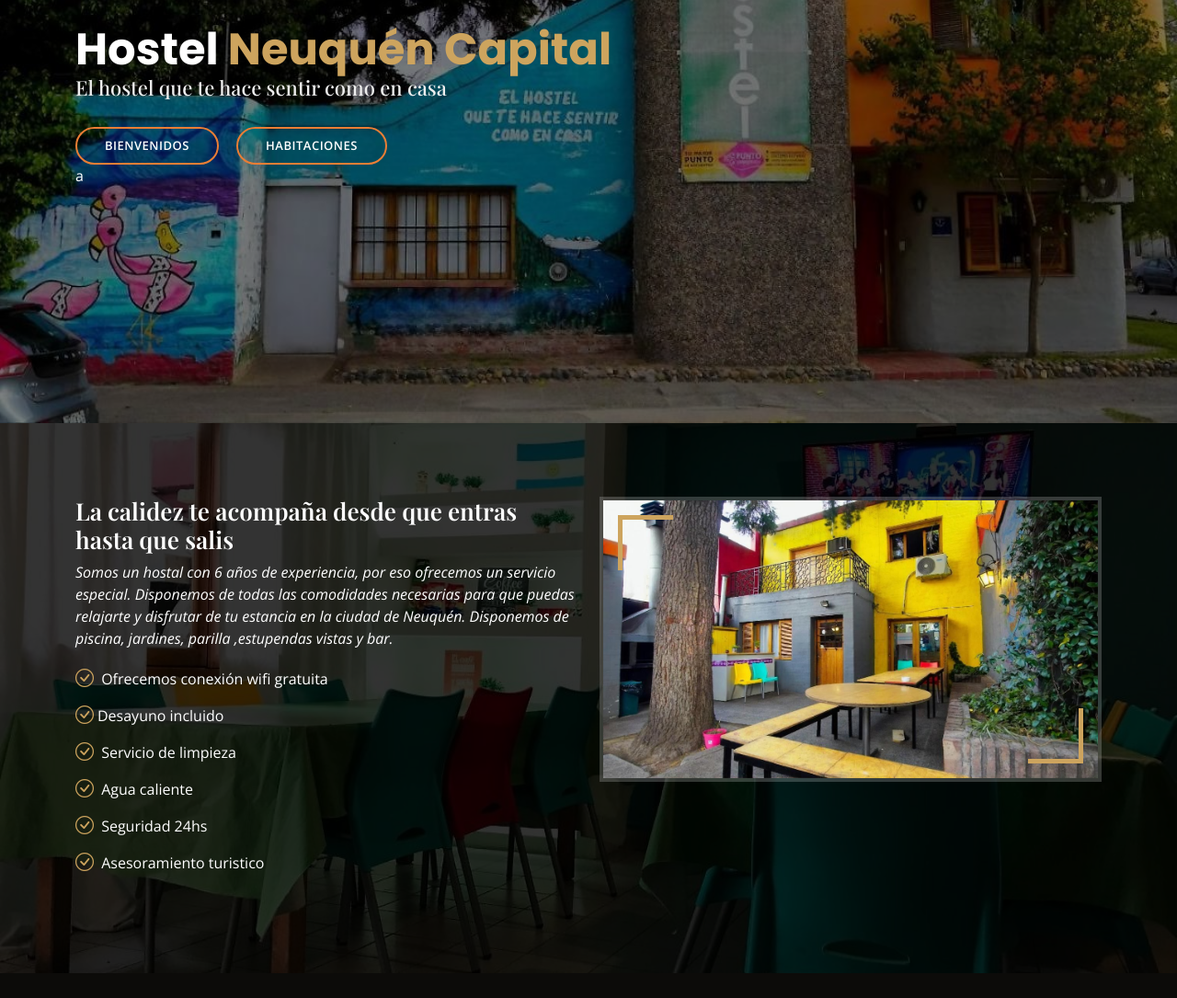
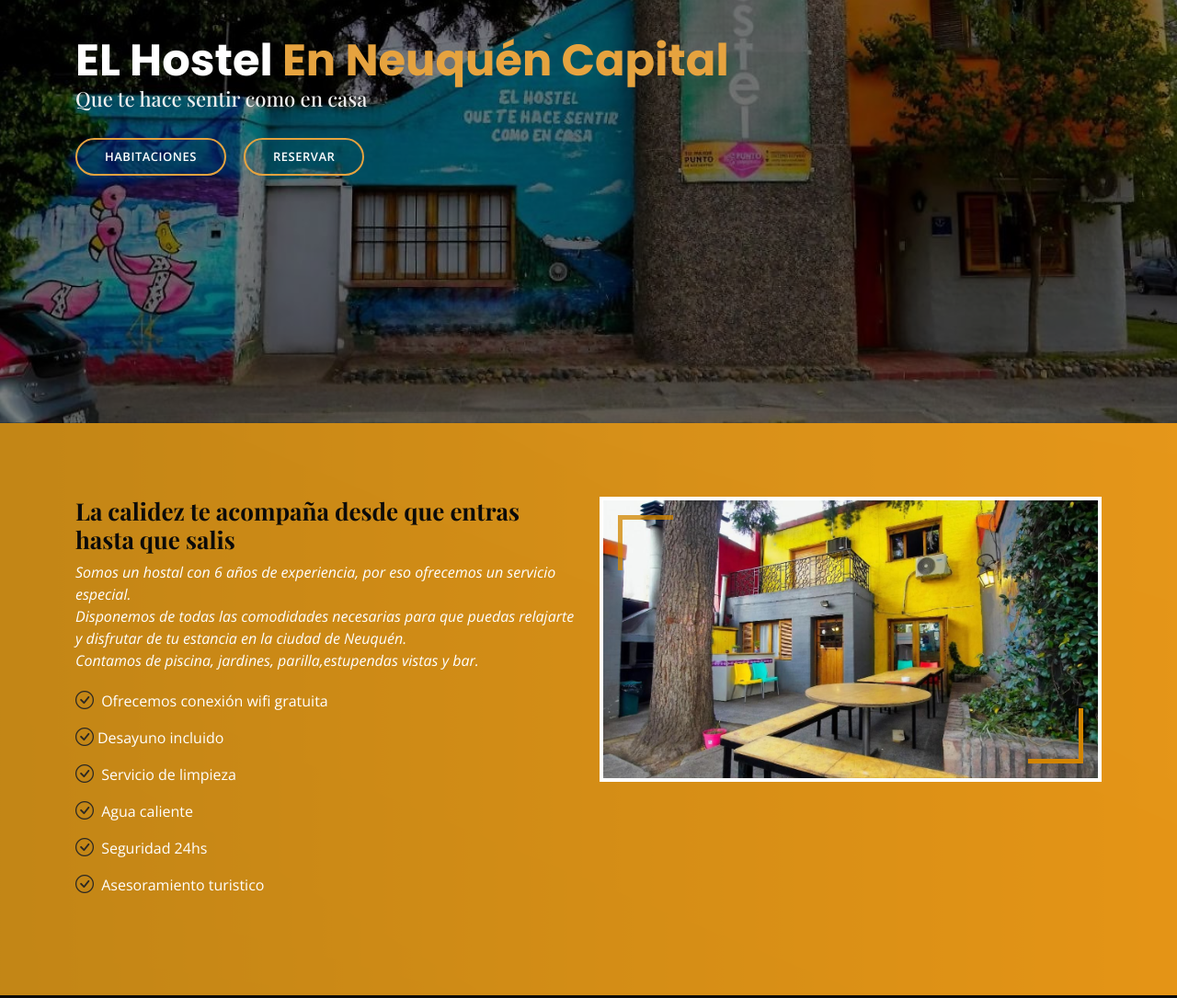
Before and after one commit to GABRIEL3503/hostel-puntopatagonico, a plain HTML site: page index.html in a window 1280 px wide. Shown: the part 340-1425 px from the top of the page at 92% size. Drawn offline with nearby package versions, Linux system fonts and the light colour scheme; a web font is replaced by a local one.

Commit message:
commit3.1 rendimiento

```diff
--- a/assets/css/style.css
+++ b/assets/css/style.css
@@ -12,7 +12,7 @@
 :root {
   --color-head: rgb(0 15 32);
   --color-default: #2b180d;
-  --color-primary: #eb7e35;
+  --color-primary: #e6a33f;
    --color-celest: #56b8e6;
   --color-secondary: #1b2f45;
 }
@@ -512,7 +512,7 @@ h6 {
 }
 
 #hero h1 span {
-  color: #cda45e;
+  color: var(--color-primary);
 }
 
 #hero h2 {
@@ -723,7 +723,7 @@ section {
   font-size: 36px;
   font-weight: 700;
   font-family: "Playfair Display", serif;
-  color: #cda45e;
+  color: var(--color-primary);
 }
 
 /*--------------------------------------------------------------
@@ -784,7 +784,7 @@ section {
 # About
 --------------------------------------------------------------*/
 .about {
-  background: url("../img/punto-patagonico/uno.jpg") center center;
+  background: url("../img/punto-patagonico/Shiny\ Overlay.svg") center center;
   background-size: cover;
   position: relative;
   padding: 80px 0;
@@ -792,7 +792,7 @@ section {
 
 .about:before {
   content: "";
-  background: rgba(0, 0, 0, 0.8);
+  background: rgba(226, 156, 26, 0.856);
   position: absolute;
   bottom: 0;
   top: 0;
@@ -807,7 +807,7 @@ section {
 
 .about .about-img img {
   max-width: 100%;
-  border: 4px solid rgba(255, 255, 255, 0.2);
+  border: 4px solid rgb(255, 255, 255);
   position: relative;
 }
 
@@ -819,8 +819,8 @@ section {
   height: 60px;
   z-index: 1;
   content: "";
-  border-left: 5px solid #cda45e;
-  border-top: 5px solid #cda45e;
+  border-left: 5px solid rgba(211, 134, 0, 0.76);
+  border-top: 5px solid rgba(211, 134, 0, 0.76);
   transition: 0.5s;
 }
 
@@ -832,8 +832,8 @@ section {
   height: 60px;
   z-index: 2;
   content: "";
-  border-right: 5px solid #cda45e;
-  border-bottom: 5px solid #cda45e;
+  border-right: 5px solid rgb(211 133 0);
+  border-bottom: 5px solid rgb(211 133 0);
   transition: 0.5s;
 }
 
@@ -852,7 +852,8 @@ section {
 }
 
 .about .content h3 {
-  font-weight: 600;
+  color: #0c0b09;
+  font-weight: 800;
   font-size: 26px;
 }
 
@@ -868,7 +869,7 @@ section {
 .about .content ul i {
   font-size: 20px;
   padding-right: 4px;
-  color: #cda45e;
+  color: #2b2823;
 }
 
 .about .content p:last-child {
@@ -1066,7 +1067,7 @@ section {
   font-size: 26px;
   font-weight: 600;
   margin-bottom: 20px;
-  color: #fff;
+  color: var(--color-primary);
 }
 
 .specials .details p {
@@ -1129,7 +1130,7 @@ section {
 .events .event-item h3 {
   font-weight: 600;
   font-size: 26px;
-  color: #cda45e;
+  color: var(--color-primary);
 }
 
 .events .event-item .price {
@@ -1485,6 +1486,7 @@ section {
 }
 
 #footer .footer-top .footer-info h3 {
+  color: var(--color-primary);
   font-size: 24px;
   margin: 0 0 20px 0;
   padding: 2px 0 2px 0;
@@ -1504,9 +1506,9 @@ section {
 
 #footer .footer-top .social-links a {
 
-  font-size: 45px;
+  font-size: 49px;
   display: inline-block;
-  background: #28251f;
+  background: var(--color-primary);
   color: #fff;
   line-height: 1;
   padding: 8px 0;
@@ -1519,8 +1521,8 @@ section {
 }
 
 #footer .footer-top .social-links a:hover {
-  background: #cda45e;
-  color: #fff;
+  background: #ffffff;
+  color: var(--color-primary);
   text-decoration: none;
 }
 
--- a/index.html
+++ b/index.html
@@ -73,18 +73,18 @@
     <div class="container position-relative text-center text-lg-start" data-aos="zoom-in" data-aos-delay="100">
       <div class="row">
         <div class="col-lg-8">
-          <h1>Hostel <span>Neuquén Capital</span></h1>
-          <h2>El hostel que te hace sentir como en casa
+          <h1>EL Hostel <span> En Neuquén Capital</span></h1>
+          <h2>Que te hace sentir como en casa
           </h2>
 
           <div class="btns">
-            <a href="#menu" class="btn-menu animated fadeInUp scrollto">Bienvenidos</a>
-            <a href="#book-a-table" class="btn-book animated fadeInUp scrollto">Habitaciones</a>
+            <a href="#menu" class="btn-menu animated fadeInUp scrollto">Habitaciones</a>
+            <a href="#book-a-table" class="btn-book animated fadeInUp scrollto">Reservar</a>
           </div>
         <!-- </div>
         <div class="col-lg-4 d-flex align-items-center justify-content-center position-relative" data-aos="zoom-in" data-aos-delay="200">
           <a href="https://www.youtube.com/watch?v=u6BOC7CDUTQ" class="glightbox play-btn"></a>
-        </div> -->a
+        </div> -->
 
       </div>
     </div>
@@ -105,7 +105,7 @@
           <div class="col-lg-6 pt-4 pt-lg-0 order-2 order-lg-1 content">
             <h3>La calidez te acompaña desde que entras hasta que salis</h3>
             <p class="fst-italic">
-              Somos un hostal con 6 años de experiencia, por eso ofrecemos un servicio especial. Disponemos de todas las comodidades necesarias para que puedas relajarte y disfrutar de tu estancia en la ciudad de Neuquén. Disponemos de piscina, jardines, parilla ,estupendas vistas y bar.
+              Somos un hostal con 6 años de experiencia, por eso ofrecemos un servicio especial. <br>Disponemos de todas las comodidades necesarias para que puedas relajarte y disfrutar de tu estancia en la ciudad de Neuquén. <br>Contamos de piscina, jardines, parilla,estupendas vistas y bar.
             </p>
             <ul>
               <li><i class="bi bi-check-circle"></i>  Ofrecemos conexión wifi gratuita</li>
@@ -527,7 +527,7 @@
 
 
           <div class="col-lg-4 col-md-6 footer-newsletter">
-          <img src="assets/img/punto-patagonico/logo.png" alt="">
+          <img style="margin-left: 45;" src="assets/img/punto-patagonico/logo.png" alt="">
           </div>
 
         </div>
@@ -563,7 +563,7 @@
 
   <!-- Template Main JS File -->
   <script src="assets/js/main.js"></script>
-  <link href="assets/css/style.css" rel="stylesheet">
+  <script src="https://cdn.jsdelivr.net/npm/bootstrap@5.3.0-alpha1/dist/js/bootstrap.bundle.min.js" integrity="sha384-w76AqPfDkMBDXo30jS1Sgez6pr3x5MlQ1ZAGC+nuZB+EYdgRZgiwxhTBTkF7CXvN" crossorigin="anonymous"></script>
 
 </body>
 
```
Also changed, not shown: assets/img/punto-patagonico/Colored Shapes.svg (added), assets/img/punto-patagonico/Icon Grid.svg (added), assets/img/punto-patagonico/Shiny Overlay.svg (added).
